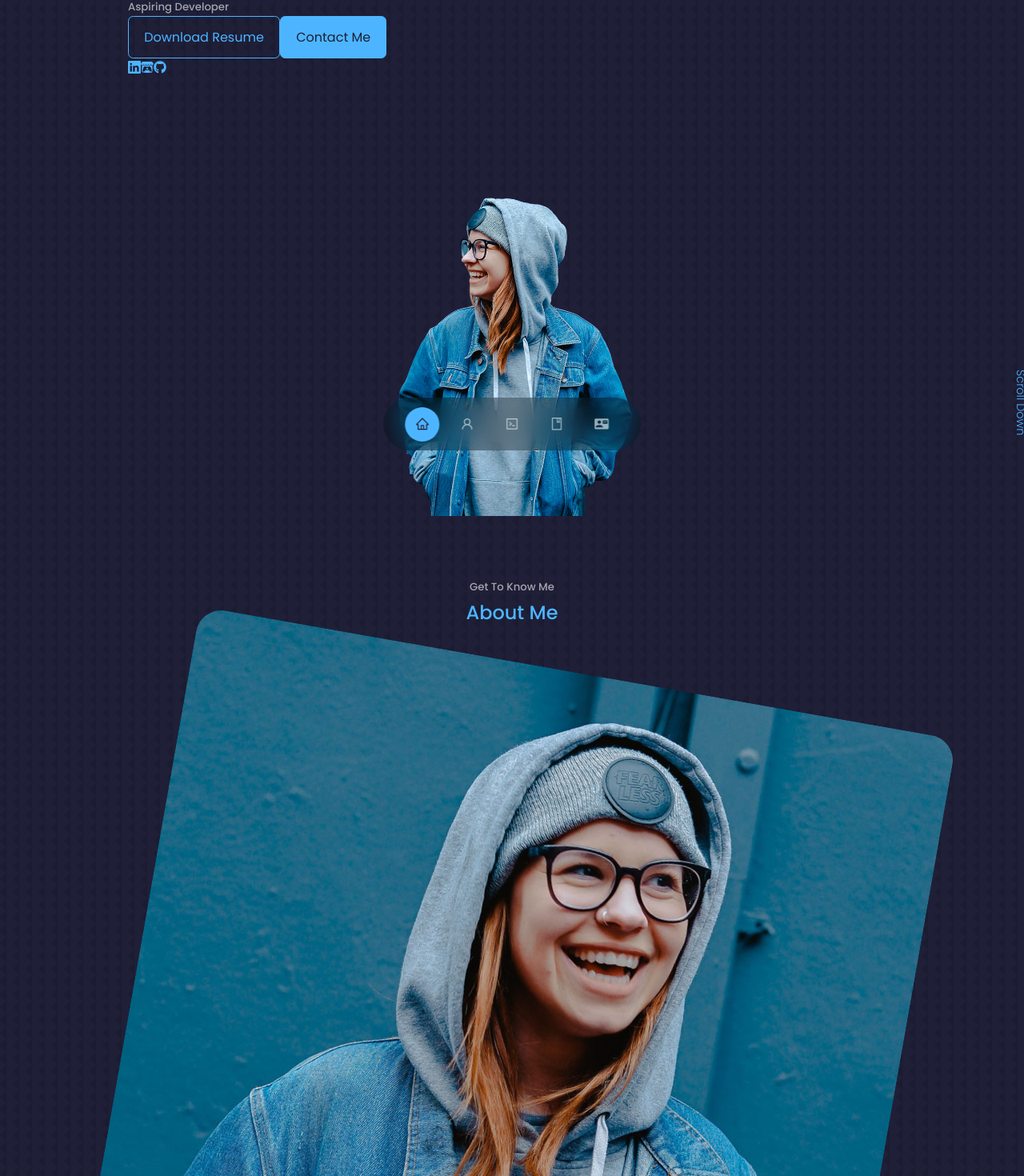
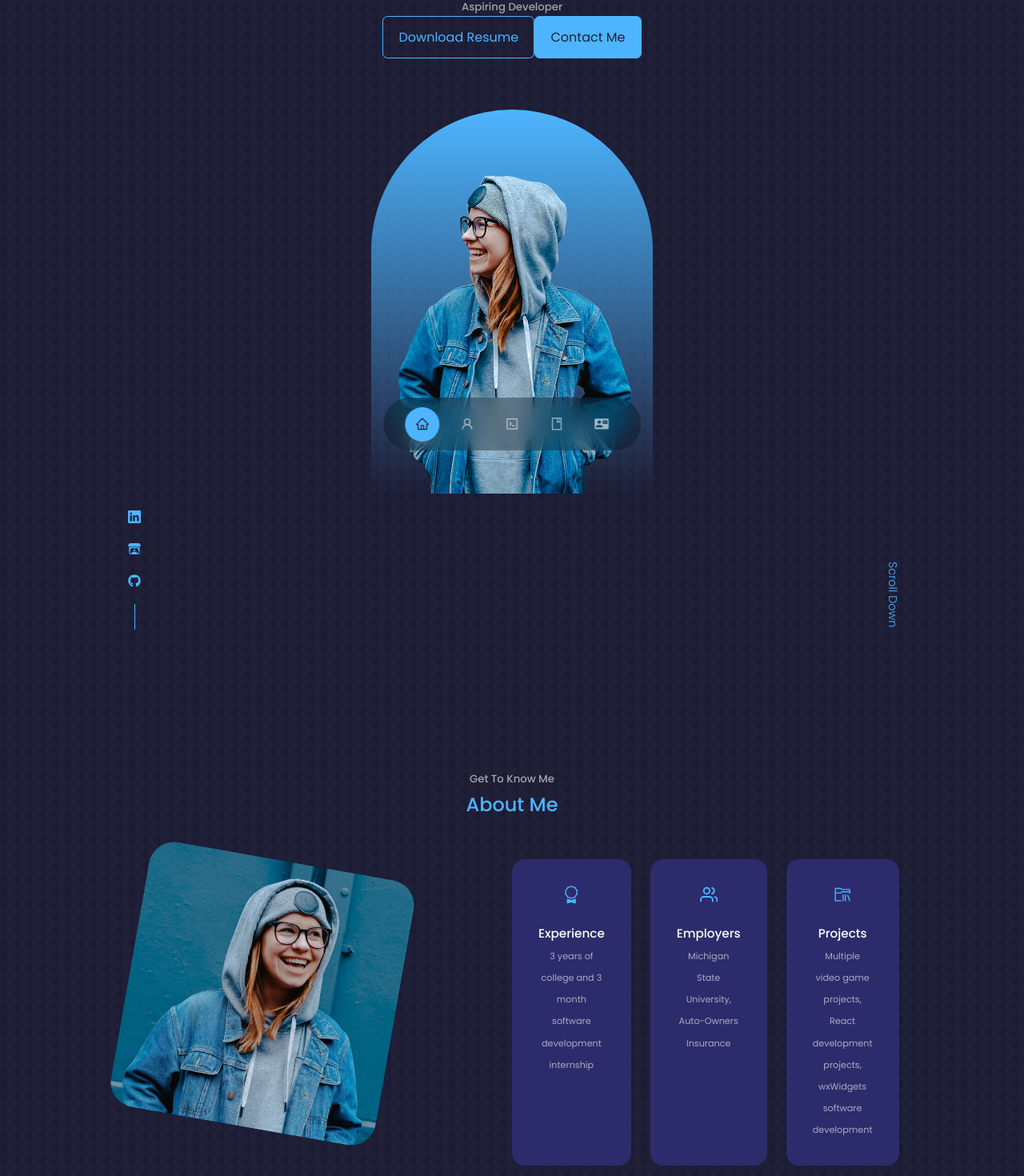
Before and after one commit to ZaneMODell/react-portfolio, a React (Create React App) app: page / in a window 1280 px wide. Shown: the part 205-1675 px from the top of the page at 80% size. Built offline with nearby package versions, Linux system fonts and the light colour scheme.

Commit message:
Fixed stuff and added a few images

```diff
--- a/src/components/about/about.css
+++ b/src/components/about/about.css
@@ -1,7 +1,7 @@
 .about__container {
     display: grid;
-    grid-template-columns: 35%, 50%;
     gap: 15%;
+    grid-template-columns: 35% 50%;
 }
 
 .about__me {
--- a/src/components/header/header.css
+++ b/src/components/header/header.css
@@ -1,10 +1,10 @@
 header {
-    height: 100vh;
+    height: 130vh;
     padding-top: 7rem;
     overflow: hidden;
 }
 
-.header_container {
+.header__container {
     text-align: center;
     height: 100%;
     position: relative;
@@ -21,7 +21,7 @@ header {
 
 /* ============================ HEADER SOCIALS ====================*/
 
-.header_socials {
+.header__socials {
     display: flex;
     flex-direction: column;
     align-items: center;
@@ -31,7 +31,7 @@ header {
     bottom: 3rem;
 }
 
-.header_socials::after {
+.header__socials::after {
     content: '';
     width: 1px;
     height: 2rem;
@@ -40,7 +40,7 @@ header {
 
 /* ============================ ME ====================*/
 .me {
-    background: linear-gradient(var(--color-primary) transparent);
+    background: linear-gradient(var(--color-primary), transparent);
     width: 22rem;
     height: 30rem;
     position: absolute;
--- a/src/components/portfolio/Portfolio.jsx
+++ b/src/components/portfolio/Portfolio.jsx
@@ -1,7 +1,7 @@
 import React from 'react'
 import './portfolio.css'
-import IMG1 from '../../assets/portfolio1.jpg'
-import IMG2 from '../../assets/portfolio2.jpg'
+import IMG1 from '../../assets/MOD.png'
+import IMG2 from '../../assets/breakandenter.jpg'
 import IMG3 from '../../assets/portfolio3.jpg'
 import IMG4 from '../../assets/portfolio4.jpg'
 import IMG5 from '../../assets/portfolio5.png'
@@ -11,18 +11,18 @@ const data = [
   {
     id: 1,
     image: IMG1,
-    title: 'PORTFOLIO ITEM 1',
-    link: 'https://github.com',
-    demo: 'https://youtube.com'
+    title: 'Merchant of Death',
+    link: 'https://elimcardle.itch.io/merchant-of-death',
+    demo: 'https://youtu.be/U0PUBlPPHzM'
 
   },
 
   {
     id: 2,
     image: IMG2,
-    title: 'PORTFOLIO ITEM 2',
-    link: 'https://github.com',
-    demo: 'https://youtube.com'
+    title: 'Break and Enter',
+    link: 'https://viktor-filipovich.itch.io/break-and-enter',
+    demo: 'https://youtu.be/TA4FDh-XBY0'
 
   },
 
@@ -80,7 +80,7 @@ const Portfolio = () => {
           </div>
           <h3>{title}</h3>
           <div className="portfolio__item-cta">
-            <a href={link} className='btn' target='_blank'>Github/Itch Link</a>
+            <a href={link} className='btn' target='_blank'>Project Link</a>
             <a href={demo} className='btn btn-primary' target='_blank'>Project Demo</a>
           </div>
         </article>
```
Also changed, not shown: src/assets/MOD.png (added), src/assets/breakandenter.jpg (added).
